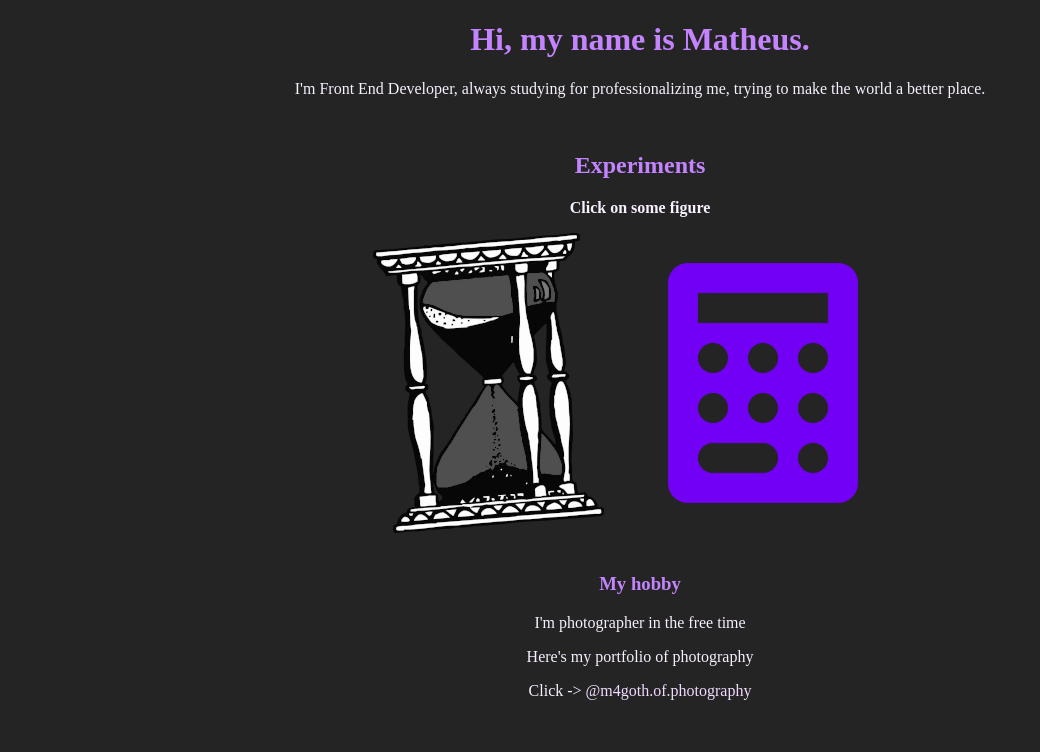
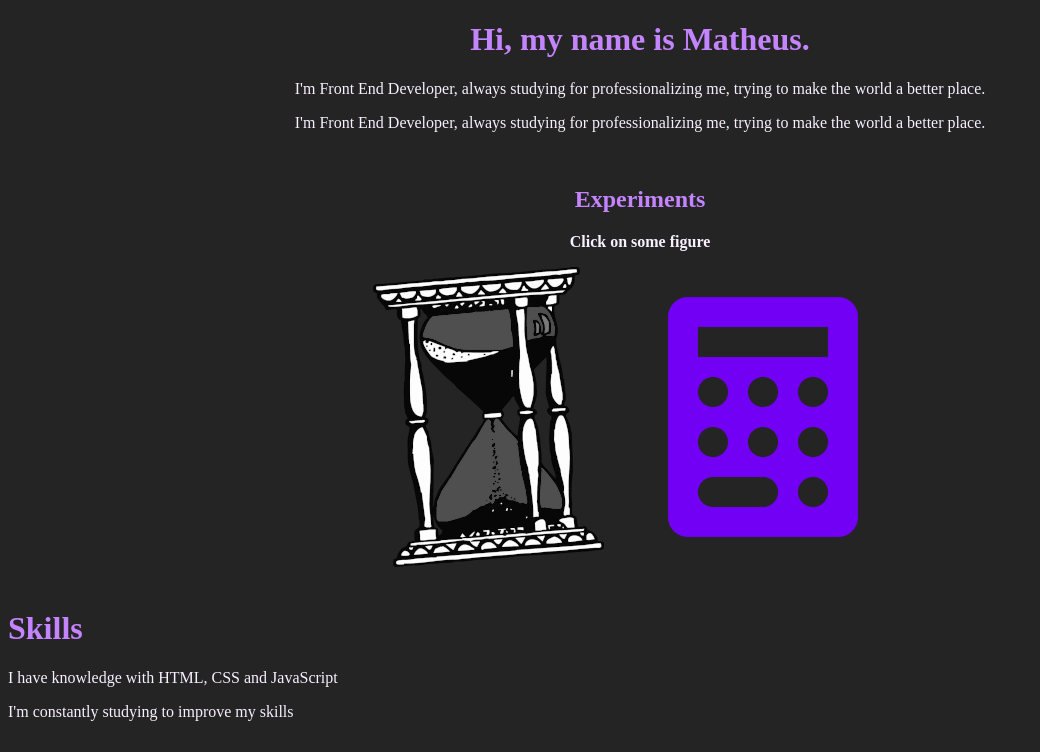
Before and after one commit to m4goth/portfolio, a plain HTML site: page index.html in a window 1280 px wide. Shown: the top 752 px of the page, without its empty margins (0-1040 px from the left). Drawn offline with Linux system fonts and the light colour scheme.

Commit message:
Update index.html

```diff
--- a/index.html
+++ b/index.html
@@ -12,6 +12,7 @@
     <div class="intro">
         <h1>Hi, my name is Matheus.</h1>
         <p>I'm Front End Developer, always studying for professionalizing me, trying to make the world a better place.</p>
+        <p>I'm Front End Developer, always studying for professionalizing me, trying to make the world a better place.</p>
     </div>
 
     <br>
@@ -21,6 +22,14 @@
         <p><strong>Click on some figure</strong></p>
         <a href="https://m4goth.github.io/Cronometro-JS/"><img src="imagens/c1.png"></a>
         <a href="https://m4goth.github.io/Calculadora-JS/"><img src="imagens/calculadora.png"></a>
+    </div>
+
+    <br>
+
+    <div class="skills">
+        <h1>Skills</h1>
+        <p>I have knowledge with HTML, CSS and JavaScript</p>
+        <p>I'm constantly studying to improve my skills</p>
     </div>
 
     <br>
```
